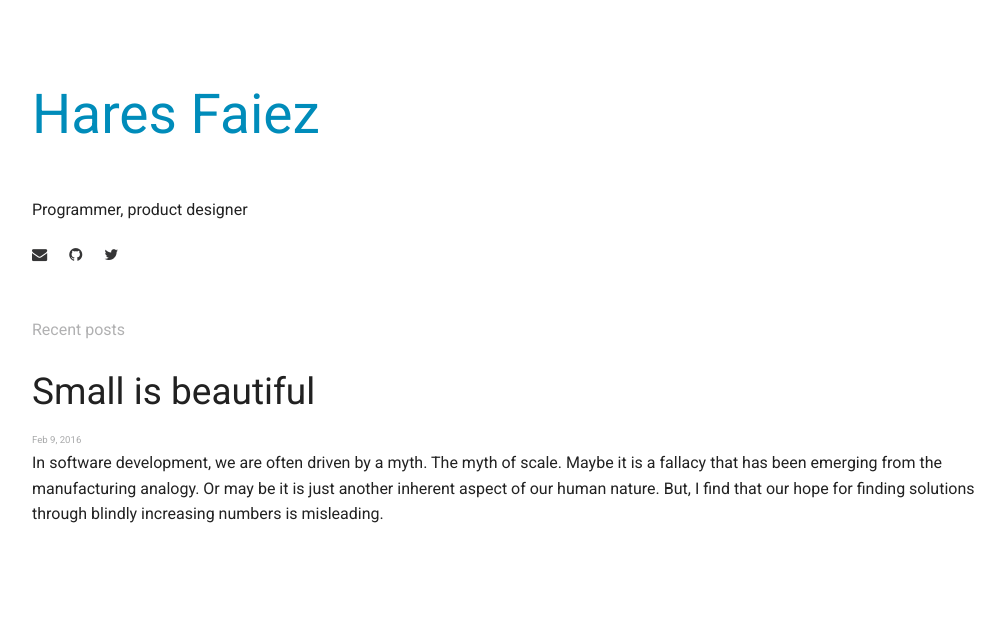
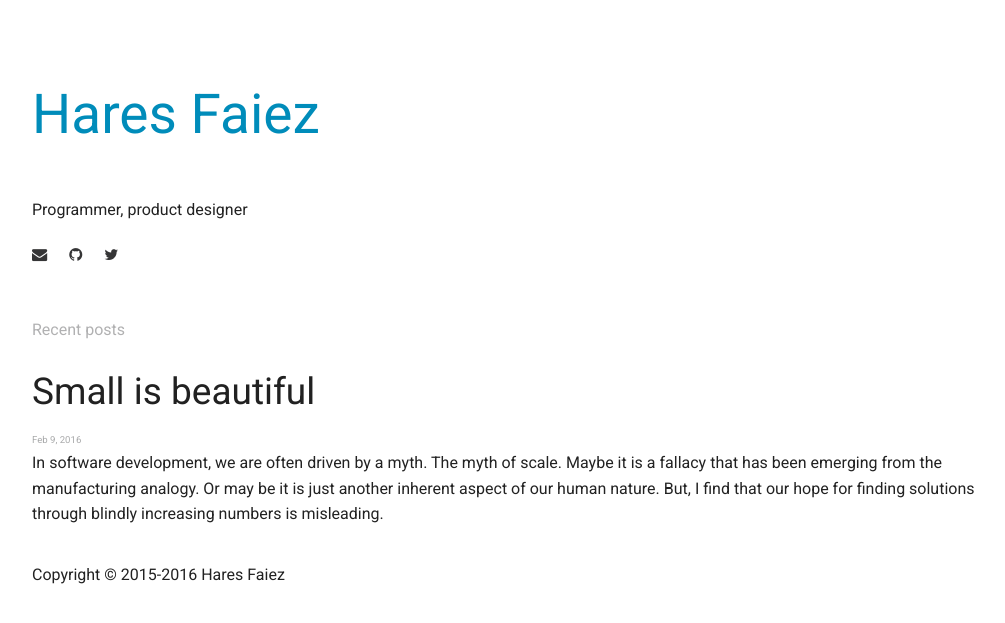
Before and after one commit to haresfaiez/haresfaiez.github.io, a Jekyll site: the page built from index.html, in a window 1280 px wide. Shown: the top 623 px of the page, without its empty margins (123-1128 px from the left). Built offline with Jekyll 4.4.1, drawn with Linux system fonts in a browser that asks for light colours.

Commit message:
Add copyrights

```diff
--- a/_includes/footer.html
+++ b/_includes/footer.html
@@ -1,7 +1,5 @@
-<footer class="site-footer">
-    <div class="wrapper">
-        <div class="footer-col-wrapper">
-            <!-- TODO: put license informations here -->
-        </div>
+<footer class="row">
+    <div class="columns">
+        Copyright © 2015-2016 Hares Faiez
     </div>
 </footer>
```
